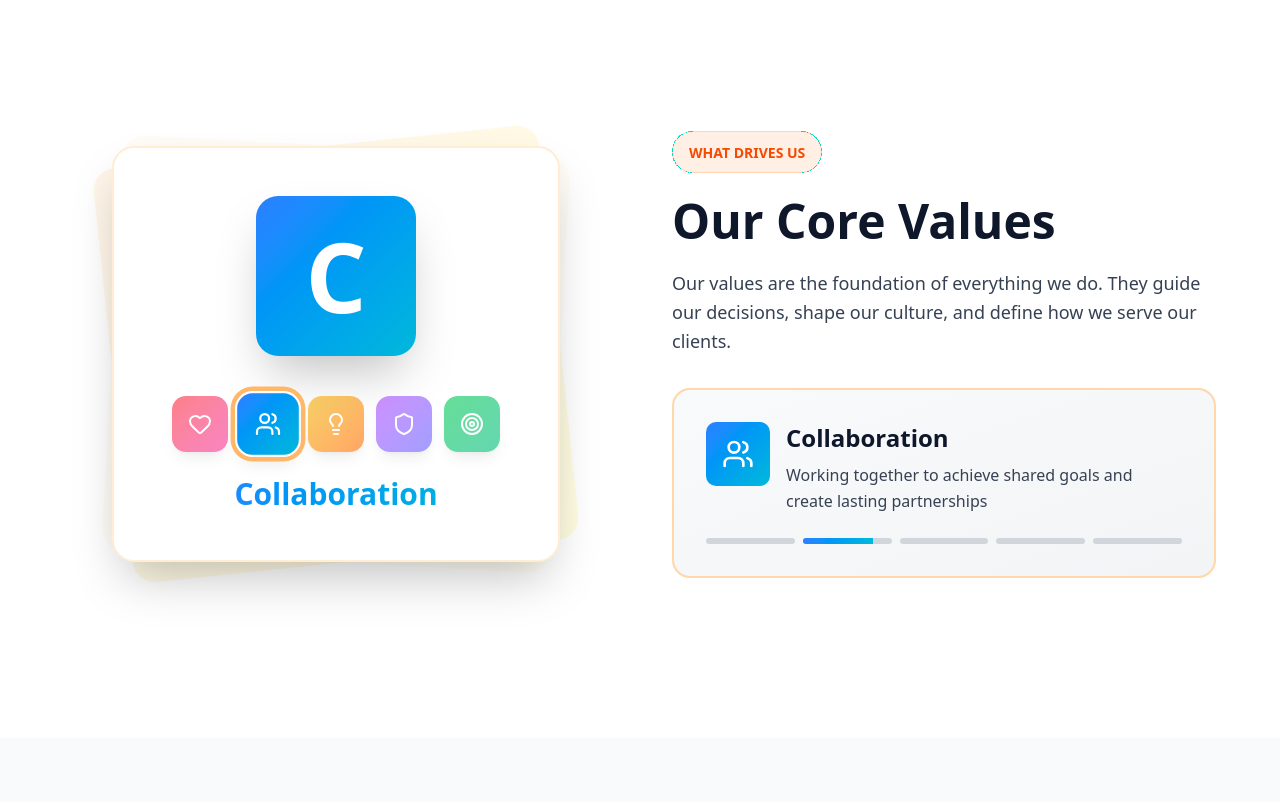
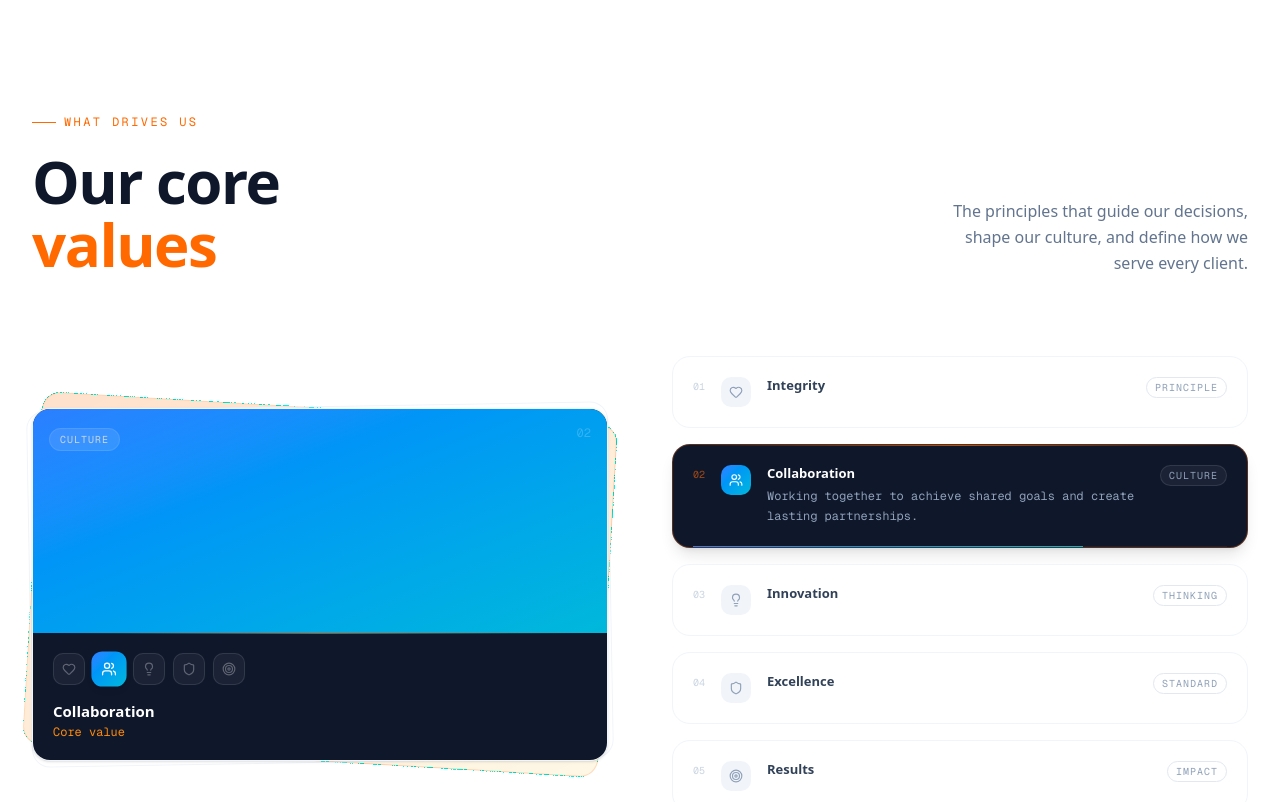
Before and after one commit to laviedegeorge/my-portfolio, a Next.js app: page / in a window 1280 px wide. Shown: the part 5600-6402 px from the top of the page. Built offline with nearby package versions, Linux system fonts and the light colour scheme.

Commit message:
update values section ui

```diff
--- a/components/sections/landing-page/values.tsx
+++ b/components/sections/landing-page/values.tsx
@@ -7,45 +7,55 @@
     icon: Heart,
     label: "Integrity",
     letter: "I",
+    tag: "Principle",
+    index: "01",
     color: "from-red-500 to-pink-500",
+    bgColor: "bg-gradient-to-br from-red-500 to-pink-500",
     description:
-      "Operating with honesty and strong moral principles in all our actions",
-    bgColor: "bg-linear-to-br from-red-500 to-pink-500",
+      "Operating with honesty and strong moral principles in all our actions.",
   },
   {
     icon: Users,
     label: "Collaboration",
     letter: "C",
+    tag: "Culture",
+    index: "02",
     color: "from-blue-500 to-cyan-500",
+    bgColor: "bg-gradient-to-br from-blue-500 to-cyan-500",
     description:
-      "Working together to achieve shared goals and create lasting partnerships",
-    bgColor: "bg-linear-to-br from-blue-500 to-cyan-500",
+      "Working together to achieve shared goals and create lasting partnerships.",
   },
   {
     icon: Lightbulb,
     label: "Innovation",
     letter: "I",
+    tag: "Thinking",
+    index: "03",
     color: "from-yellow-500 to-orange-500",
+    bgColor: "bg-gradient-to-br from-yellow-500 to-orange-500",
     description:
-      "Embracing creative thinking and cutting-edge solutions for our clients",
-    bgColor: "bg-linear-to-br from-yellow-500 to-orange-500",
+      "Embracing creative thinking and cutting-edge solutions for our clients.",
   },
   {
     icon: Shield,
     label: "Excellence",
     letter: "E",
+    tag: "Standard",
+    index: "04",
     color: "from-purple-500 to-indigo-500",
-    description: "Maintaining the highest standards in everything we deliver",
-    bgColor: "bg-linear-to-br from-purple-500 to-indigo-500",
+    bgColor: "bg-gradient-to-br from-purple-500 to-indigo-500",
+    description: "Maintaining the highest standards in everything we deliver.",
   },
   {
     icon: Target,
     label: "Results",
     letter: "R",
+    tag: "Impact",
+    index: "05",
     color: "from-green-500 to-emerald-500",
+    bgColor: "bg-gradient-to-br from-green-500 to-emerald-500",
     description:
-      "Focusing on measurable outcomes that drive real business impact",
-    bgColor: "bg-linear-to-br from-green-500 to-emerald-500",
+      "Focusing on measurable outcomes that drive real business impact.",
   },
 ];
 
@@ -55,172 +65,268 @@
   useEffect(() => {
     const interval = setInterval(() => {
       setActiveIndex((prev) => (prev + 1) % values.length);
-    }, 4000); // Change every 4 seconds
-
+    }, 4000);
     return () => clearInterval(interval);
   }, []);
 
+  const active = values[activeIndex];
+
   return (
-    <section className="py-20 lg:py-32 bg-white overflow-hidden">
-      <div className="container mx-auto px-4 lg:px-8">
-        <div className="grid lg:grid-cols-2 gap-12 lg:gap-16 items-center max-w-6xl mx-auto">
-          {/* Left Side - Animated Letters */}
+    <section className="py-20 sm:py-28 lg:py-36 bg-white overflow-hidden">
+      <div className="container mx-auto px-4 sm:px-6 lg:px-8">
+        {/* Section header */}
+        <motion.div
+          initial={{ opacity: 0, y: 24 }}
+          whileInView={{ opacity: 1, y: 0 }}
+          transition={{ duration: 0.7, ease: [0.22, 1, 0.36, 1] }}
+          viewport={{ once: true, margin: "-80px" }}
+          className="mb-12 sm:mb-16 lg:mb-20 flex flex-col lg:flex-row lg:items-end lg:justify-between gap-4 lg:gap-8"
+        >
+          <div>
+            <div className="flex items-center gap-2 mb-4 sm:mb-5">
+              <span className="w-6 h-px bg-orange-500" />
+              <span className="text-orange-500 font-mono text-xs tracking-[0.2em] uppercase">
+                What Drives Us
+              </span>
+            </div>
+            <h2 className="text-3xl sm:text-4xl lg:text-6xl font-bold text-slate-900 leading-[1.05] tracking-tight">
+              Our core
+              <br />
+              <span className="text-orange-500">values</span>
+            </h2>
+          </div>
+          <p className="text-slate-500 text-sm sm:text-base max-w-xs leading-relaxed lg:text-right">
+            The principles that guide our decisions, shape our culture, and
+            define how we serve every client.
+          </p>
+        </motion.div>
+
+        <div className="grid lg:grid-cols-2 gap-10 lg:gap-16 items-center">
+          {/* ── Left: Animated letter card ── */}
           <motion.div
-            initial={{ opacity: 0, scale: 0.8 }}
-            whileInView={{ opacity: 1, scale: 1 }}
-            transition={{ duration: 0.6 }}
-            viewport={{ once: true, margin: "-100px" }}
-            className="relative flex items-center justify-center py-12"
+            initial={{ opacity: 0, y: 24 }}
+            whileInView={{ opacity: 1, y: 0 }}
+            transition={{ duration: 0.7, ease: [0.22, 1, 0.36, 1] }}
+            viewport={{ once: true, margin: "-80px" }}
+            className="relative"
           >
-            <div className="relative w-full max-w-md mx-auto">
-              {/* Background decorative elements */}
-              <div className="absolute inset-0 bg-linear-to-br from-orange-100 to-yellow-100 rounded-3xl transform -rotate-6 opacity-50" />
-              <div className="absolute inset-0 bg-linear-to-br from-orange-50 to-yellow-50 rounded-3xl transform rotate-3 opacity-50" />
+            {/* Animated skewed border — matches AboutUs / WhyChooseUs */}
+            <motion.div
+              animate={{ rotate: [3, 5, 3] }}
+              transition={{ duration: 6, repeat: Infinity, ease: "easeInOut" }}
+              className="absolute inset-0 rounded-2xl bg-linear-to-br from-orange-500/20 to-yellow-500/10 border border-orange-500/20"
+            />
+            <div className="absolute inset-0 rounded-2xl border border-slate-100 -rotate-1 scale-[1.01]" />
 
-              {/* Main content */}
-              <div className="relative bg-white rounded-3xl shadow-2xl p-8 lg:p-12 border-2 border-orange-100">
-                {/* Large animated letter */}
+            {/* Card */}
+            <div className="relative bg-white rounded-2xl overflow-hidden shadow-sm border border-slate-100">
+              {/* Dark top band — same as VisionMission */}
+              <div className="relative h-48 sm:h-56 bg-slate-900 flex items-center justify-center overflow-hidden">
+                {/* Grid texture */}
+                <div
+                  className="absolute inset-0 opacity-[0.04]"
+                  style={{
+                    backgroundImage:
+                      "repeating-linear-gradient(0deg,#fff 0px,#fff 1px,transparent 1px,transparent 40px),repeating-linear-gradient(90deg,#fff 0px,#fff 1px,transparent 1px,transparent 40px)",
+                  }}
+                />
+
+                {/* Glow */}
                 <AnimatePresence mode="wait">
                   <motion.div
                     key={activeIndex}
-                    initial={{ opacity: 0, scale: 0.5, rotateY: -180 }}
+                    initial={{ opacity: 0 }}
+                    animate={{ opacity: 1 }}
+                    exit={{ opacity: 0 }}
+                    transition={{ duration: 0.4 }}
+                    className={`absolute inset-0 opacity-10 ${active.bgColor}`}
+                  />
+                </AnimatePresence>
+
+                {/* Tag badge */}
+                <div className="absolute top-4 left-4">
+                  <AnimatePresence mode="wait">
+                    <motion.span
+                      key={activeIndex}
+                      initial={{ opacity: 0 }}
+                      animate={{ opacity: 1 }}
+                      exit={{ opacity: 0 }}
+                      transition={{ duration: 0.3 }}
+                      className="bg-white/10 backdrop-blur-sm border border-white/10 text-slate-300 text-[10px] font-mono tracking-widest uppercase px-2.5 py-1 rounded-full"
+                    >
+                      {active.tag}
+                    </motion.span>
+                  </AnimatePresence>
+                </div>
+
+                {/* Index */}
+                <div className="absolute top-4 right-4 text-white/20 font-mono text-xs">
+                  {active.index}
+                </div>
+
+                {/* Big letter */}
+                <AnimatePresence mode="wait">
+                  <motion.div
+                    key={activeIndex}
+                    initial={{ opacity: 0, scale: 0.6, rotateY: -90 }}
                     animate={{ opacity: 1, scale: 1, rotateY: 0 }}
-                    exit={{ opacity: 0, scale: 0.5, rotateY: 180 }}
-                    transition={{ duration: 0.6 }}
-                    className="text-center mb-6"
+                    exit={{ opacity: 0, scale: 0.6, rotateY: 90 }}
+                    transition={{ duration: 0.5, ease: [0.22, 1, 0.36, 1] }}
+                    className={`w-24 h-24 sm:w-28 sm:h-28 rounded-2xl ${active.bgColor} flex items-center justify-center shadow-2xl`}
                   >
-                    <div
-                      className={`inline-flex items-center justify-center w-32 h-32 lg:w-40 lg:h-40 rounded-3xl ${values[activeIndex].bgColor} shadow-2xl mb-4`}
-                    >
-                      <span className="text-6xl lg:text-8xl font-bold text-white">
-                        {values[activeIndex].letter}
-                      </span>
-                    </div>
+                    <span className="text-6xl sm:text-7xl font-bold text-white leading-none">
+                      {active.letter}
+                    </span>
                   </motion.div>
                 </AnimatePresence>
+              </div>
 
-                {/* Small letter indicators */}
-                <div className="flex justify-center gap-3 flex-wrap">
-                  {values.map((value, index) => {
-                    const Icon = value.icon;
+              {/* Dark footer — identical to all other cards */}
+              <div className="p-5 bg-slate-900 relative">
+                {/* Hover accent line */}
+                <div className="absolute top-0 left-5 right-5 h-px bg-linear-to-r from-transparent via-orange-500/70 to-transparent" />
+
+                {/* Icon selector row */}
+                <div className="flex items-center gap-2 mb-4 flex-wrap">
+                  {values.map((v, i) => {
+                    const Icon = v.icon;
                     return (
                       <button
-                        key={index}
-                        onClick={() => setActiveIndex(index)}
-                        className={`relative transition-all duration-300 ${
-                          index === activeIndex
-                            ? "scale-110"
-                            : "scale-100 opacity-60 hover:opacity-100"
+                        key={i}
+                        onClick={() => setActiveIndex(i)}
+                        className={`w-8 h-8 rounded-lg flex items-center justify-center transition-all duration-200 ${
+                          i === activeIndex
+                            ? `${v.bgColor} shadow-md scale-110`
+                            : "bg-white/5 border border-white/10 hover:border-orange-500/30"
                         }`}
                       >
-                        <div
-                          className={`w-12 h-12 lg:w-14 lg:h-14 rounded-xl ${value.bgColor} flex items-center justify-center shadow-lg ${
-                            index === activeIndex
-                              ? "ring-4 ring-offset-2 ring-orange-300"
-                              : ""
-                          }`}
-                        >
-                          <Icon className="w-6 h-6 text-white" />
-                        </div>
+                        <Icon
+                          className={`w-3.5 h-3.5 ${i === activeIndex ? "text-white" : "text-white/30"}`}
+                        />
                       </button>
                     );
                   })}
                 </div>
 
-                {/* Animated value name */}
                 <AnimatePresence mode="wait">
                   <motion.div
                     key={activeIndex}
-                    initial={{ opacity: 0, y: 10 }}
+                    initial={{ opacity: 0, y: 8 }}
                     animate={{ opacity: 1, y: 0 }}
-                    exit={{ opacity: 0, y: -10 }}
-                    transition={{ duration: 0.4 }}
-                    className="text-center mt-6"
+                    exit={{ opacity: 0, y: -8 }}
+                    transition={{ duration: 0.35, ease: [0.22, 1, 0.36, 1] }}
                   >
-                    <h3
-                      className={`text-2xl lg:text-3xl font-bold text-transparent bg-clip-text bg-linear-to-r ${values[activeIndex].color}`}
-                    >
-                      {values[activeIndex].label}
+                    <h3 className="text-[15px] font-semibold text-white leading-snug">
+                      {active.label}
                     </h3>
+                    <p className="text-orange-400 text-xs mt-0.5 font-mono">
+                      Core value
+                    </p>
                   </motion.div>
                 </AnimatePresence>
               </div>
             </div>
           </motion.div>
 
-          {/* Right Side - Content */}
+          {/* ── Right: Active value detail ── */}
           <motion.div
-            initial={{ opacity: 0, x: 50 }}
+            initial={{ opacity: 0, x: 40 }}
             whileInView={{ opacity: 1, x: 0 }}
-            transition={{ duration: 0.6 }}
-            viewport={{ once: true, margin: "-100px" }}
+            transition={{
+              duration: 0.7,
+              delay: 0.15,
+              ease: [0.22, 1, 0.36, 1],
+            }}
+            viewport={{ once: true, margin: "-80px" }}
+            className="flex flex-col gap-4"
           >
-            <div className="inline-block bg-orange-500/10 border border-orange-500/20 rounded-full px-4 py-2 mb-6">
-              <span className="text-orange-600 font-semibold text-sm">
-                WHAT DRIVES US
-              </span>
-            </div>
+            {/* Stacked value rows */}
+            {values.map((value, i) => {
+              const Icon = value.icon;
+              const isActive = i === activeIndex;
+              return (
+                <motion.button
+                  key={i}
+                  onClick={() => setActiveIndex(i)}
+                  className={`group w-full text-left relative rounded-2xl overflow-hidden border transition-all duration-300 ${
+                    isActive
+                      ? "bg-slate-900 border-orange-500/30 shadow-lg"
+                      : "bg-white border-slate-100 hover:border-slate-200 hover:shadow-sm"
+                  }`}
+                >
+                  {/* Active accent line */}
+                  {isActive && (
+                    <div className="absolute top-0 left-5 right-5 h-px bg-linear-to-r from-transparent via-orange-500/70 to-transparent" />
+                  )}
 
-            <h2 className="text-3xl lg:text-5xl font-bold text-slate-900 mb-6">
-              Our Core Values
-            </h2>
+                  <div className="flex items-start gap-4 p-4 sm:p-5">
+                    {/* Index */}
+                    <span
+                      className={`font-mono text-[10px] mt-0.5 shrink-0 ${isActive ? "text-orange-500/60" : "text-slate-300"}`}
+                    >
+                      {value.index}
+                    </span>
 
-            <p className="text-gray-700 text-lg mb-8 leading-relaxed">
-              Our values are the foundation of everything we do. They guide our
-              decisions, shape our culture, and define how we serve our clients.
-            </p>
+                    {/* Icon */}
+                    <div
+                      className={`p-2 rounded-lg shrink-0 transition-all duration-300 ${isActive ? value.bgColor : "bg-slate-100"}`}
+                    >
+                      <Icon
+                        className={`w-3.5 h-3.5 ${isActive ? "text-white" : "text-slate-400"}`}
+                      />
+                    </div>
 
-            {/* Active Value Display */}
-            <AnimatePresence mode="wait">
-              <motion.div
-                key={activeIndex}
-                initial={{ opacity: 0, y: 20 }}
-                animate={{ opacity: 1, y: 0 }}
-                exit={{ opacity: 0, y: -20 }}
-                transition={{ duration: 0.5 }}
-                className="bg-linear-to-br from-slate-50 to-gray-100 rounded-2xl p-6 lg:p-8 border-2 border-orange-200"
-              >
-                <div className="flex items-start gap-4 mb-4">
-                  <div
-                    className={`${values[activeIndex].bgColor} p-4 rounded-lg shrink-0`}
-                  >
-                    {(() => {
-                      const Icon = values[activeIndex].icon;
-                      return <Icon className="w-8 h-8 text-white" />;
-                    })()}
+                    <div className="flex-1 min-w-0">
+                      <p
+                        className={`text-[13px] font-semibold leading-snug ${isActive ? "text-white" : "text-slate-700"}`}
+                      >
+                        {value.label}
+                      </p>
+
+                      <AnimatePresence>
+                        {isActive && (
+                          <motion.p
+                            initial={{ opacity: 0, height: 0 }}
+                            animate={{ opacity: 1, height: "auto" }}
+                            exit={{ opacity: 0, height: 0 }}
+                            transition={{
+                              duration: 0.3,
+                              ease: [0.22, 1, 0.36, 1],
+                            }}
+                            className="text-slate-400 text-xs font-mono leading-relaxed mt-1 overflow-hidden"
+                          >
+                            {value.description}
+                          </motion.p>
+                        )}
+                      </AnimatePresence>
+                    </div>
+
+                    {/* Tag badge — right side */}
+                    <span
+                      className={`text-[10px] font-mono tracking-widest uppercase shrink-0 px-2 py-0.5 rounded-full border ${
+                        isActive
+                          ? "border-white/10 text-slate-400 bg-white/5"
+                          : "border-slate-200 text-slate-400"
+                      }`}
+                    >
+                      {value.tag}
+                    </span>
                   </div>
-                  <div className="flex-1">
-                    <h4 className="text-xl lg:text-2xl font-bold text-slate-900 mb-2">
-                      {values[activeIndex].label}
-                    </h4>
-                    <p className="text-gray-700 leading-relaxed">
-                      {values[activeIndex].description}
-                    </p>
-                  </div>
-                </div>
 
-                {/* Progress Indicator */}
-                <div className="flex gap-2 mt-6">
-                  {values.map((value, index) => (
-                    <button
-                      key={index}
-                      onClick={() => setActiveIndex(index)}
-                      className="relative h-1.5 flex-1 bg-gray-300 rounded-full overflow-hidden"
-                      aria-label={`Select ${value.label}`}
-                    >
+                  {/* Progress bar */}
+                  {isActive && (
+                    <div className="h-px bg-white/5 mx-5">
                       <motion.div
-                        className={`absolute inset-0 bg-linear-to-r ${value.color}`}
+                        className={`h-full bg-linear-to-r ${value.color}`}
                         initial={{ width: 0 }}
-                        animate={{ width: index === activeIndex ? "100%" : 0 }}
-                        transition={{
-                          duration: index === activeIndex ? 4 : 0.3,
-                        }}
+                        animate={{ width: "100%" }}
+                        transition={{ duration: 4, ease: "linear" }}
                       />
-                    </button>
-                  ))}
-                </div>
-              </motion.div>
-            </AnimatePresence>
+                    </div>
+                  )}
+                </motion.button>
+              );
+            })}
           </motion.div>
         </div>
       </div>
```
